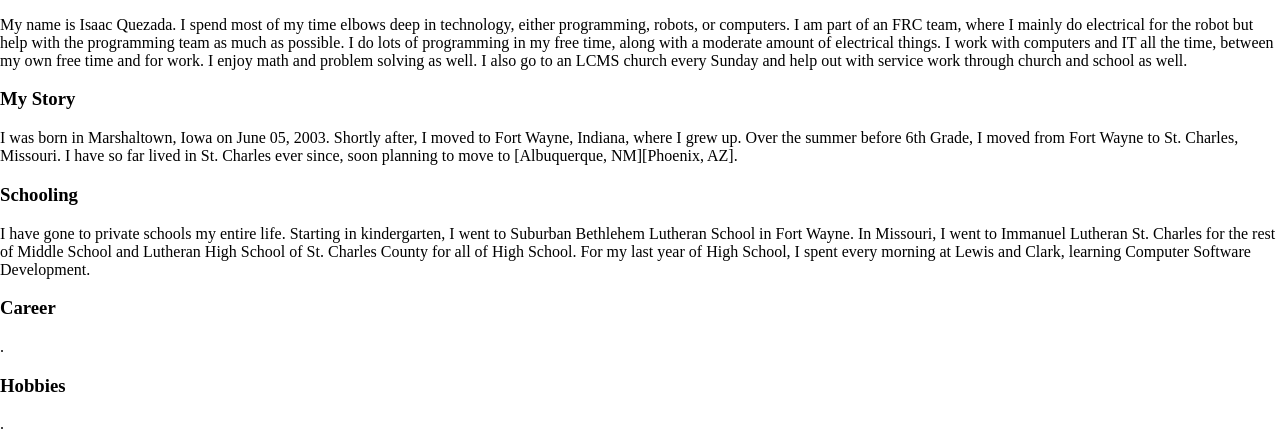
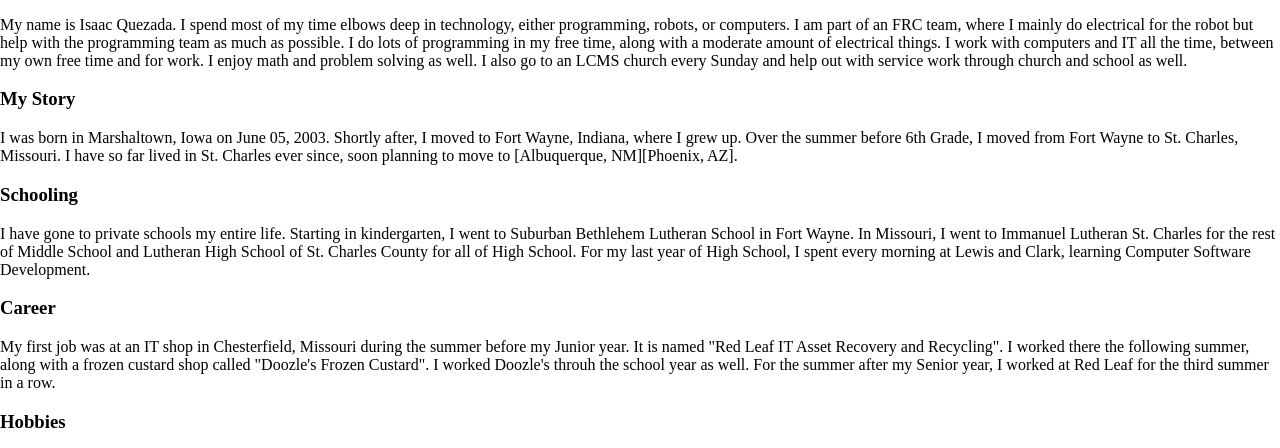
Before and after one commit to IQuesadilla/website, a plain HTML site: page about.html in a window 1280 px wide. Shown: the part 129-577 px from the top of the page. Drawn offline with Linux system fonts and the light colour scheme.

Commit message:
Started Career paragraph

```diff
--- a/about.html
+++ b/about.html
@@ -36,7 +36,7 @@
         <div>
             <h3>Career</h3>
             <p>
-                .
+                My first job was at an IT shop in Chesterfield, Missouri during the summer before my Junior year. It is named "Red Leaf IT Asset Recovery and Recycling". I worked there the following summer, along with a frozen custard shop called "Doozle's Frozen Custard". I worked Doozle's throuh the school year as well. For the summer after my Senior year, I worked at Red Leaf for the third summer in a row.
             </p>
         </div>
 
```
